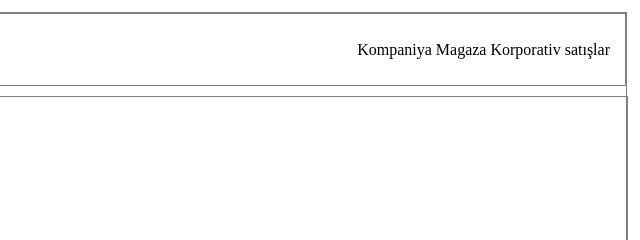
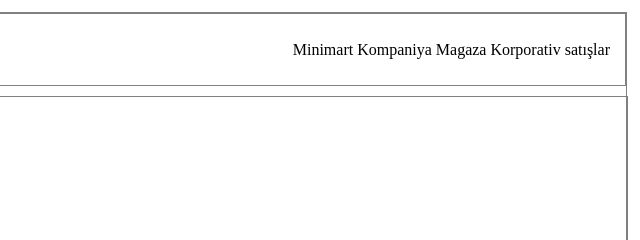
Before and after one commit to mahmudft/git-flexbox-repo, a plain HTML site: page index.html in a window 1280 px wide. Shown: the top 240 px of the page, 640-1280 px from the left. Drawn offline with Linux system fonts and the light colour scheme.

Commit message:
added minimart

```diff
--- a/index.html
+++ b/index.html
@@ -16,7 +16,9 @@
             <nav>
                 <img src="images/logo.svg" alt="">
                 <div class="nav-end">
+                    <a>Minimart</a>
                     <a>Kompaniya</a>
+
                     <a>Magaza</a>
                     <a>Korporativ satışlar</a>
                 </div>
```
